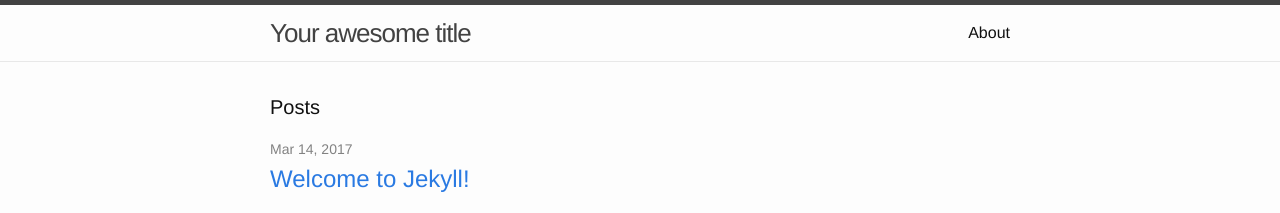
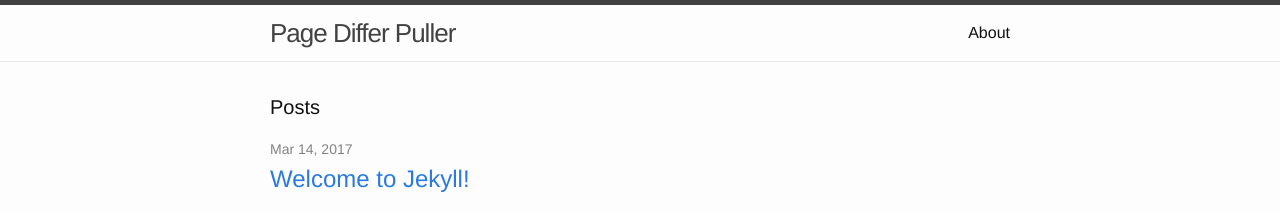
Before and after one commit to jjsiddall/pagedifferpuller, a Jekyll site: the page built from index.md, in a window 1280 px wide. Shown: the top 213 px of the page. Built offline with Jekyll 4.4.1, drawn with Linux system fonts in a browser that asks for light colours.

Commit message:
change title name

```diff
--- a/_includes/header.html
+++ b/_includes/header.html
@@ -2,7 +2,7 @@
 
   <div class="wrapper">
 
-    <a class="site-title" href="{{ "/" | relative_url}}">{{ site.title | escape }}</a>
+    <a class="site-title" href="{{ "/" | relative_url}}">Page Differ Puller</a>
 
     <nav class="site-nav">
       <span class="menu-icon">
```
